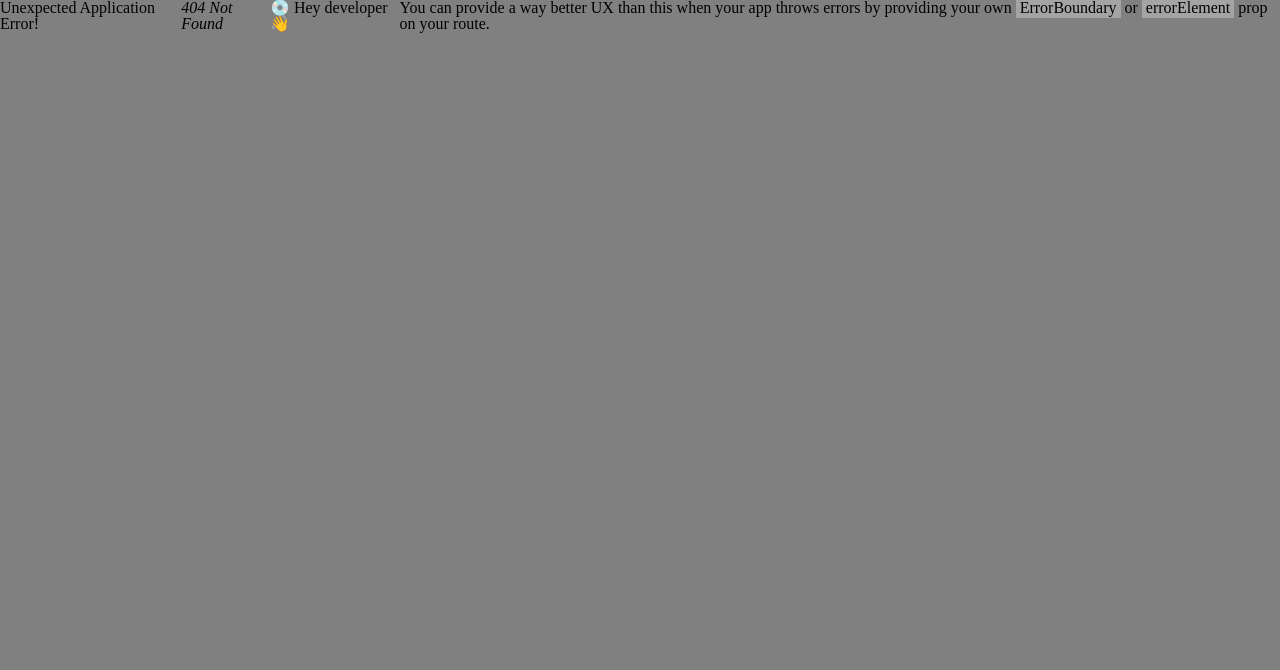
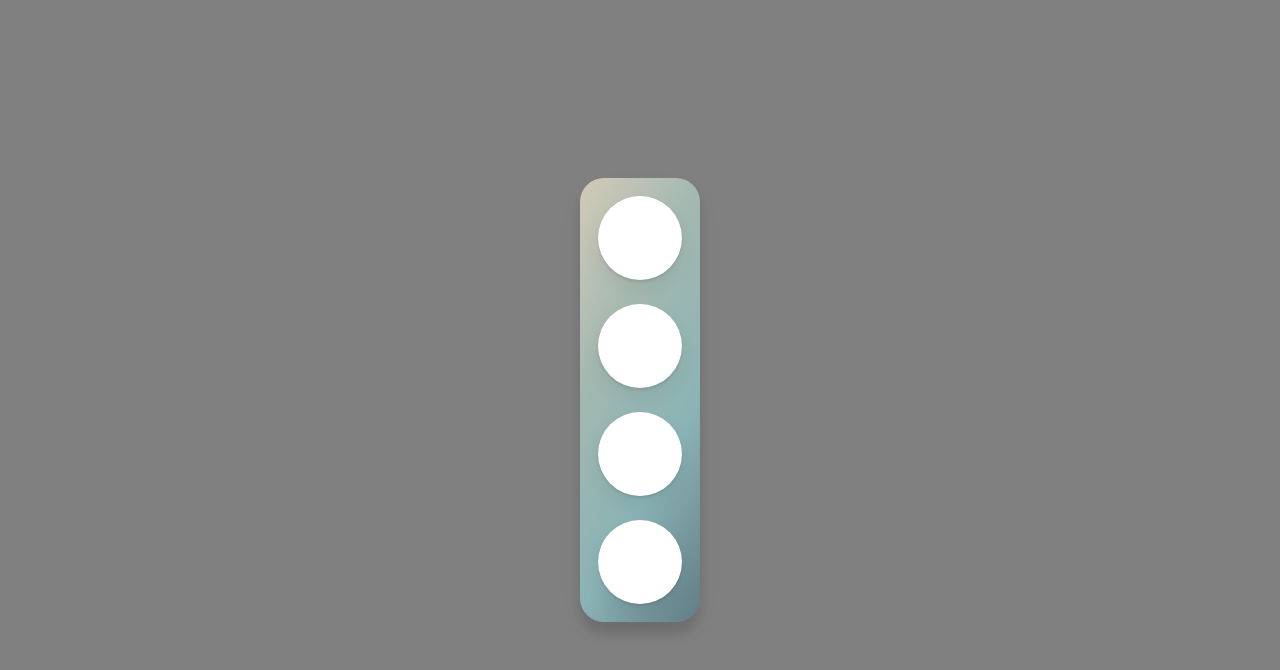
Before and after one commit to gon2s/react-animation, a React (Create React App) app: page /second in a window 1280 px wide. Before the commit this address had no page. Shown: the top 670 px of the page. Built offline with nearby package versions, Linux system fonts and the light colour scheme.

Commit message:
feat: second animation

```diff
--- a/src/router/index.tsx
+++ b/src/router/index.tsx
@@ -1,6 +1,6 @@
 import React from 'react';
 import { createBrowserRouter } from 'react-router-dom';
-import { FirstScreen, HomeScreen } from '../screens';
+import { FirstScreen, HomeScreen, SecondScreen } from '../screens';
 
 const AppRouter = createBrowserRouter([
   {
@@ -11,6 +11,10 @@ const AppRouter = createBrowserRouter([
     path: 'first',
     element: <FirstScreen />,
   },
+  {
+    path: 'second',
+    element: <SecondScreen />,
+  },
 ]);
 
 export default AppRouter;
--- a/src/screens/HomeScreen/index.tsx
+++ b/src/screens/HomeScreen/index.tsx
@@ -12,6 +12,9 @@ function HomeScreen() {
           <Link to={'first'}>
             <S.AnimationItemBox>{'ANIMATION 1'}</S.AnimationItemBox>
           </Link>
+          <Link to={'second'}>
+            <S.AnimationItemBox>{'ANIMATION 2'}</S.AnimationItemBox>
+          </Link>
         </S.AnimationBox>
       </S.Box>
     </S.Background>
--- /dev/null
+++ b/src/screens/SecondScreen/index.tsx
@@ -0,0 +1,18 @@
+import React from 'react';
+import * as S from './styles';
+import { boxVariants, circleVariants } from './styles';
+
+function SecondScreen() {
+  return (
+    <S.Wrapper>
+      <S.Box variants={boxVariants} initial={'start'} animate={'end'}>
+        <S.BoxItem custom={1} variants={circleVariants} />
+        <S.BoxItem custom={-2} variants={circleVariants} />
+        <S.BoxItem custom={1} variants={circleVariants} />
+        <S.BoxItem custom={-2} variants={circleVariants} />
+      </S.Box>
+    </S.Wrapper>
+  );
+}
+
+export default SecondScreen;
--- /dev/null
+++ b/src/screens/SecondScreen/styles.ts
@@ -0,0 +1,80 @@
+import { motion, Variants } from 'framer-motion';
+import styled from 'styled-components';
+
+export const boxVariants: Variants = {
+  start: {
+    scale: 0.5,
+    opacity: 0,
+  },
+  end: {
+    scale: 1,
+    opacity: 1,
+    transition: {
+      type: 'spring',
+      duration: 0.6,
+      bounce: 0.7,
+      delayChildren: 0.3,
+      staggerChildren: 0.25,
+    },
+  },
+};
+
+export const circleVariants: Variants = {
+  start: custom => ({
+    x: -60 * custom,
+    opacity: 0,
+  }),
+  end: {
+    x: 0,
+    opacity: 1,
+    transition: {
+      type: 'spring',
+      bounce: 0.6,
+    },
+  },
+};
+
+export const Wrapper = styled.div`
+  display: flex;
+  flex: 1;
+  justify-content: center;
+  align-items: center;
+`;
+
+export const Box = styled(motion.div)`
+  width: 120px;
+  display: grid;
+  place-items: center;
+  padding: 18px 0;
+  gap: 24px;
+  grid-template-columns: 1fr;
+  grid-template-rows: 1fr 1fr;
+  background: linear-gradient(120deg, #d3cbb8, #a3b8b0, #8ab3b5, #627c85);
+  border-radius: 24px;
+  box-shadow:
+    0 12px 12px rgba(0, 0, 0, 0.1),
+    0 10px 20px rgba(0, 0, 0, 0.06);
+`;
+
+export const BoxItem = styled(motion.div)`
+  display: flex;
+  justify-content: center;
+  align-items: center;
+  width: 70%;
+  aspect-ratio: 1;
+  border-radius: 50%;
+  background-color: white;
+  box-shadow:
+    0 2px 3px rgba(0, 0, 0, 0.1),
+    0 10px 20px rgba(0, 0, 0, 0.06);
+`;
+
+export const BoxItemCircle = styled(motion.div)`
+  width: 50%;
+  aspect-ratio: 1;
+  border-radius: 50%;
+  background-color: white;
+  box-shadow:
+    0 2px 8px rgba(0, 0, 0, 0.1),
+    0 10px 20px rgba(0, 0, 0, 0.2);
+`;
--- a/src/screens/index.ts
+++ b/src/screens/index.ts
@@ -1,2 +1,3 @@
+export { default as HomeScreen } from './HomeScreen';
 export { default as FirstScreen } from './FirstScreen';
-export { default as HomeScreen } from './HomeScreen';
+export { default as SecondScreen } from './SecondScreen';
```
